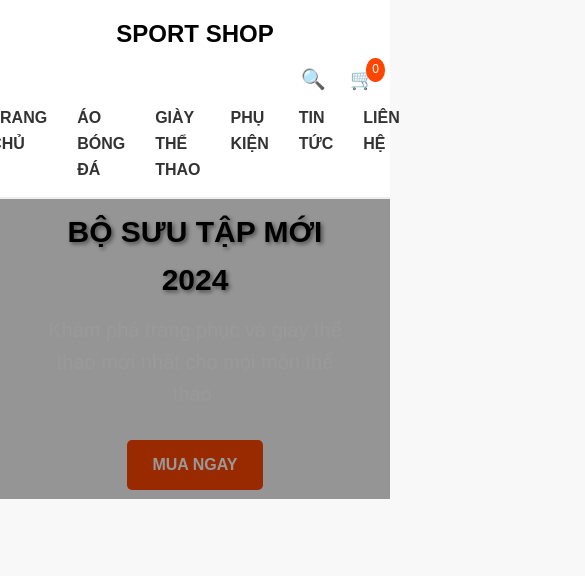
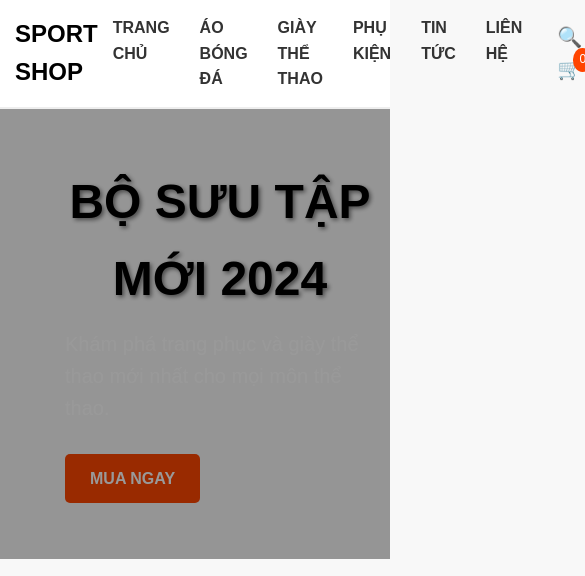
Before and after one commit to doducthu10012005-byte/SportsShop, a plain HTML site: page Frontend/HomePage.html in a window 390 px wide. Shown: the top 576 px of the page, 585 px wide, since content can reach past the window. Drawn offline with Linux system fonts and the light colour scheme.

Commit message:
Update HomePage.css

```diff
--- a/Frontend/HomePage.css
+++ b/Frontend/HomePage.css
@@ -302,56 +302,3 @@ h2 {
     text-align: center;
     padding-top: 10px;
 }
-
-/* ------------------ RESPONSIVE (Tùy chỉnh cho điện thoại) ------------------ */
-@media (max-width: 768px) {
-    .header .container {
-        flex-wrap: wrap;
-        justify-content: center;
-    }
-
-    .logo {
-        width: 100%;
-        text-align: center;
-        margin-bottom: 10px;
-    }
-
-    .navbar {
-        order: 3; /* Đẩy navbar xuống dưới */
-        width: 100%;
-        margin-top: 10px;
-    }
-
-    .navbar ul {
-        justify-content: center;
-    }
-
-    .header-icons {
-        margin-left: auto;
-    }
-
-    .hero-banner {
-        height: 300px;
-    }
-
-    .banner-content {
-        text-align: center;
-        padding: 0 20px;
-    }
-
-    .banner-content h2 {
-        font-size: 30px;
-    }
-
-    .category-list, .product-grid {
-        grid-template-columns: 1fr;
-    }
-
-    .footer .container {
-        flex-direction: column;
-    }
-
-    .footer-col {
-        width: 100%;
-    }
-}
```
